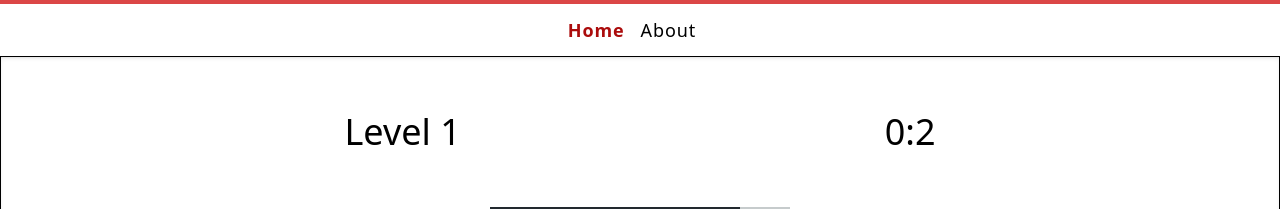
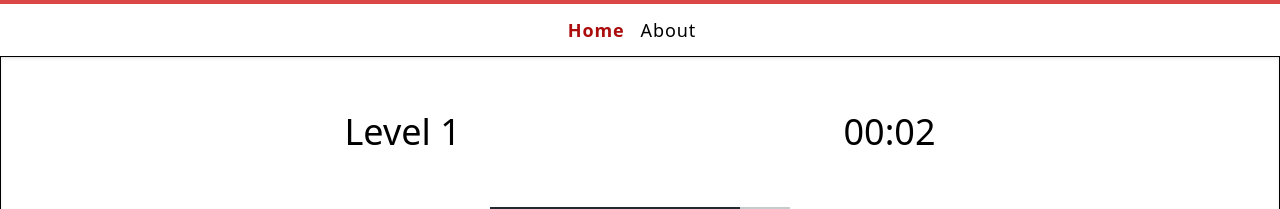
Before and after one commit to luke-joseph/maze, a Vue app: page / in a window 1280 px wide. Both pictures are taken after a click on the element "START GAME". Shown: the top 209 px of the page. Built offline with nearby package versions, Linux system fonts and the light colour scheme.

Commit message:
format the timer to have four rotating digits

```diff
--- a/src/components/Mixins/LevelsMixin.js
+++ b/src/components/Mixins/LevelsMixin.js
@@ -4,13 +4,11 @@ export const LevelsMixin = {
       this.$store.dispatch("updateLevel");
     },
     trackMouse($event) {
-      console.log($event.target.id);
       if (
         $event.target.id == "lava" ||
         $event.target.id == "lava-out" ||
         $event.target.id == ""
       ) {
-        console.log("restart game & reset state");
         this.$store.dispatch("gameOver");
       } else if ($event.target.id == "escaped") {
         this.nextLevel();
--- a/src/components/Timer.vue
+++ b/src/components/Timer.vue
@@ -1,12 +1,26 @@
 <template>
   <div class="">
-    {{ timer.minutes }}:{{ timer.seconds }}
+    {{ formattedTime }}
   </div>
 </template>
 
 <script>
 export default {
   name: "Timer",
-  props: ['timer']
-}
+  props: ['timer'],
+  computed:{
+    formattedTime(){
+      let m;
+      let s;
+
+      this.timer.seconds < 10 ? s = "0" + this.timer.seconds
+      : s = this.timer.seconds;
+
+      this.timer.minutes < 10 ? m = "0" + this.timer.minutes
+      : m = this.timer.minutes;
+
+      return m + ":" + s;
+      }
+    }
+  }
 </script>
```
